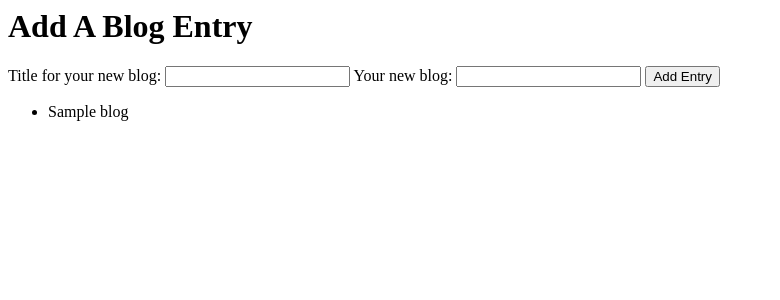
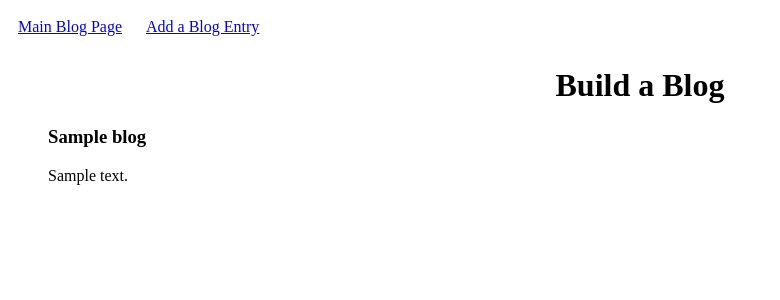
Before and after one commit to kamalaladi/blogz, a Flask app: template templates/mainblog.html in a window 1280 px wide. Shown: the top 300 px of the page, without its empty margins (0-780 px from the left). Run offline with Flask 2, Linux system fonts and the light colour scheme; the template is opened without the code that fills it: most values are stand-ins (such as "Sample title", 1, 10 or a date in 2020); data that the repository does not hold is empty.

Commit message:
partway demo finished

```diff
--- a/main.py
+++ b/main.py
@@ -15,20 +15,33 @@ class Blog(db.Model):
     id = db.Column(db.Integer,primary_key=True)
     title = db.Column(db.String(120))
     body = db.Column(db.String(120))
-    def __init__(title,body):
-        self.tiltle = title
+    def __init__(self,title,body):
+        self.title = title
         self.body = body
 
-@app.route('/', methods=['POST', 'GET'])
-def index():
+@app.route('/blog', methods= ['POST','GET'])
+def main_blog():
+    blogs = Blog.query.all()
+    return render_template('mainblog.html', blogs = blogs)
+
+@app.route('/newpost', methods=['POST', 'GET'])
+def new_blog():
     if request.method == 'POST':
         blog_title =request.form['blogtitle']
         blog_body = request.form['blogbody']
-        new_blog = Blog(blog_titile,blog_body)
+        if blog_title == "":
+            error_title = "Please fill in the title"
+
+        if blog_body == "":
+            error_body = "Please fill in the body "
+        return render_template('newblog.html',title_error=error_title, body_error=error_body)
+
+
+        new_blog = Blog(blog_title,blog_body)
         db.session.add(new_blog)
         db.session.commit()
+        return redirect('/blog')
 
-    blogs = Blog.query.all()
-    return render_template('mainblog.html',title= 'Build a blog',blog=blogs)
+    return render_template('newblog.html',title= 'Build a blog')
 if __name__ == '__main__':
     app.run()
--- a/templates/base.html
+++ b/templates/base.html
@@ -2,8 +2,19 @@
 <html>
     <head>
         <title>{{title}}</title>
+        <style>
+            .error
+            {color: red;}
+            a{display:inline-block;
+            margin:0px;
+            padding:10px;}
+        </style>
     </head>
 <body>
+    <nav>
+        <a href= "/blog">Main Blog Page</a>
+        <a href="/newpost">Add a Blog Entry</a>
+    </nav>
 
     {% block content %}
     {% endblock %}
--- a/templates/mainblog.html
+++ b/templates/mainblog.html
@@ -1,26 +1,16 @@
+{% extends "newblog.html" %}
+
 {% block content %}
-    <h1>Add A Blog Entry</h1>
-    <form method='post'>
-        <label>
-            Title for your new blog:
-            <input type="text" name='blogtitle' />
-        </label>
-        <label>
-            Your new blog:
-            <input type="text" name= 'blogbody'/>
 
-        </label>
-
-        <input type="submit" value='Add Entry' />
-    </form>
-
+    <h1 align = 'center'>Build a Blog</h1>
     {% if blogs|length == 0 %}
     <p>No blogs yet</p>
     {% else %}
 
-        <ul>
+        <ul style="list-style-type: none;">
             {% for blog in blogs %}
-            <li>{{blog}}
+            <li><h3>{{blog.title}}</h3>
+                {{blog.body}}
 
             </li>
             {% endfor %}
--- /dev/null
+++ b/templates/newblog.html
@@ -0,0 +1,21 @@
+{% extends "base.html" %}
+
+{% block content %}
+    <h1 align = "center">Add A Blog Entry</h1>
+    <form action="/newpost" method="post">
+        <label>
+            Title for your new blog:<br>
+            <input type="text" name="blogtitle" />
+            <p class = "error">{{title_error}}</p>
+
+
+        </label><br>
+        <label>
+            Your new blog:<br>
+            <textarea name= 'blogbody'></textarea><br>
+            <p class="error">{{body_error}}</p>
+        </label>
+
+        <input type="submit" value='Add Entry' />
+    </form>
+{% endblock %}
```
